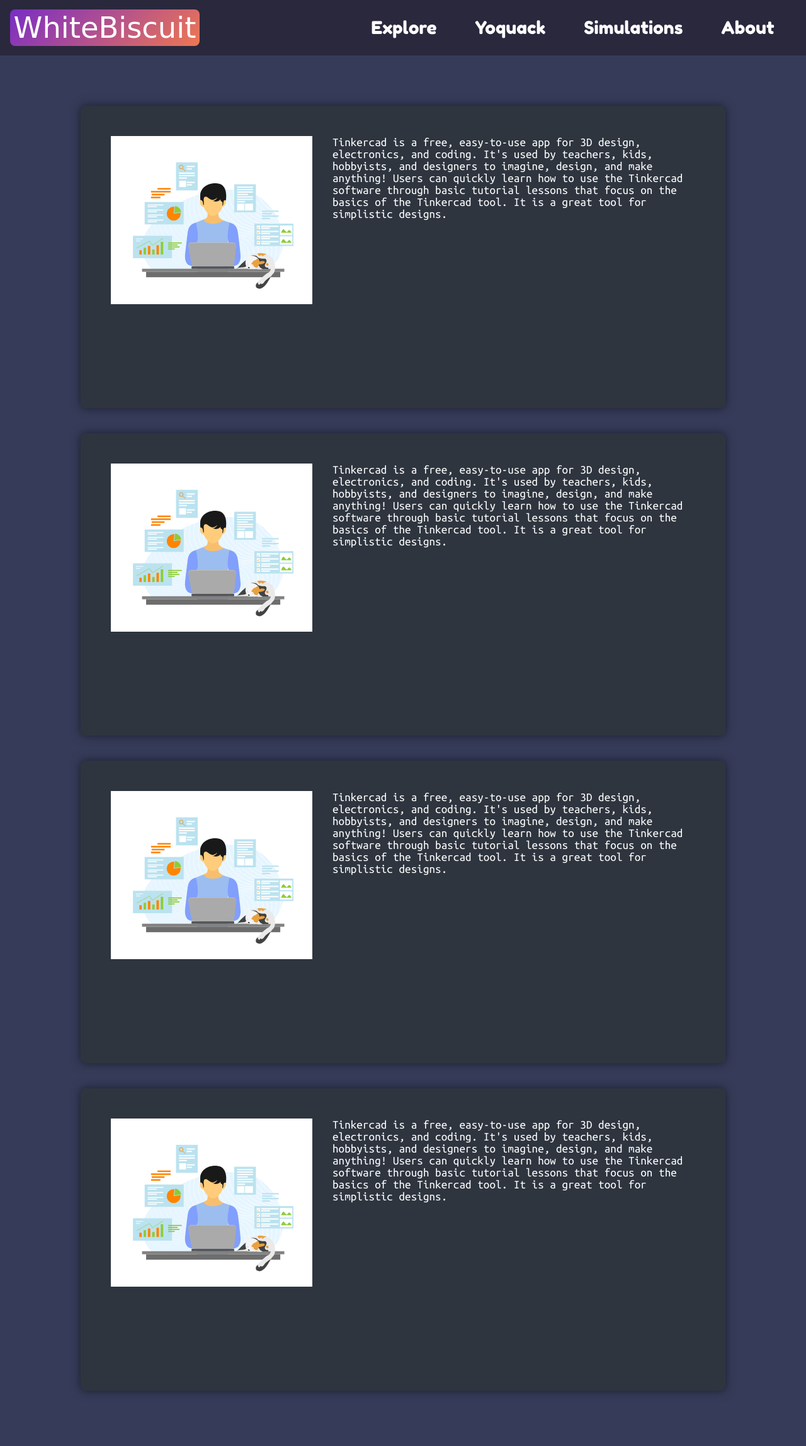
After one commit to Naman-Biswajit/Dumb-Team-project, a Flask app: template templates/learn.html in a window 1280 px wide. The commit adds this page. Shown: the whole page at 63% size. Run offline with Flask 2, Linux system fonts and the light colour scheme; the template is opened without the code that fills it, so the values that code supplies are empty; some libraries are stand-ins or nearby versions; some web fonts are replaced.

Commit message:
initalized learn page and added basic structure

```diff
--- a/app.py
+++ b/app.py
@@ -18,6 +18,9 @@
 def planner():
     return render_template('planner.html', explore="active")
 
+@app.route('/learn')
+def learn():
+    return render_template('learn.html', explore="active")
 
 @app.errorhandler(404)
 def page_not_found(e):
--- /dev/null
+++ b/static/css/learn.css
@@ -0,0 +1,47 @@
+@import url('https://fonts.googleapis.com/css2?family=Ubuntu+Mono&display=swap');
+
+:root {
+    --text-font: "Ubuntu Mono", monospace;
+	--bg: #363b59;
+	--inner: #2e353f;
+	--shadow: #00000080;
+}
+
+body {
+    font-family: var(--text-font);
+    color: white;
+    background: var(--bg);
+}
+
+.super-container {
+    width: 100%;
+    height: 100%;
+    font-size: 1.2rem;
+}
+
+.box-card {
+    margin: 5vh auto;
+    display: flex;
+    max-width: 80vw;
+    background: var(--inner);
+	box-shadow: var(--shadow) 0 0 15px;
+    border-radius: 7px;
+    padding: 3rem;
+    justify-content: space-between;
+    height: 60vh;
+}
+
+.img {
+    height: 25vh;
+    width: 25vw;
+}
+
+.text {
+    width: 45vw;
+}
+
+.main-container {
+    margin: 10vh auto;
+    width: 90vw;
+    padding: 3rem;
+}
--- a/templates/base.html
+++ b/templates/base.html
@@ -29,7 +29,7 @@
 
         <ul id="navbar-ul">
             <li><a class="{{explore}}" href="/">Explore</a></li>
-            <li><a class="{{learn}}" href="/">Learn</a></li>
+            <li><a class="{{learn}}" href="/">Yoquack</a></li>
             <li><a class="{{simulations}}" href="/">Simulations</a></li>
             <li><a class="{{about}}" href="/">About</a></li>
         </ul>
--- a/templates/explore.html
+++ b/templates/explore.html
@@ -34,7 +34,7 @@
           <img src="/static/svg/laptop-guy.svg" alt="img" />
         </div>
         <div class="text-container">
-          <h2 class="text-header">Text-Header</h2>
+          <h2 class="text-header">Learn tools</h2>
           <p class="text-body">
             Lorem ipsum dolor sit amet, consectetur adipisicing elit. Ipsam
             laboriosam tempora sit officiis esse eum quibusdam reiciendis saepe
@@ -42,7 +42,7 @@
             quae ab praesentium ea amet, obcaecati iste atque dolor asperiores
             harum. Dolores, voluptas! Blanditiis.
           </p>
-          <a class="btn" href="/">yoquack</a>
+          <a class="btn" href="/learn">Checkout</a>
         </div>
       </div>
     </div>
--- /dev/null
+++ b/templates/learn.html
@@ -0,0 +1,64 @@
+{% extends "base.html" %}
+{% block head %}
+<title>Tools for your learning</title>
+<link rel="stylesheet" href="/static/css/learn.css">
+{% endblock %}
+
+{% block body %}
+<section class="super-container">
+    <div class="main-container">
+        <div class="box-card">
+            <div class="img"><img src="/static/svg/laptop-guy.svg" alt="img"></div>
+            <div class="text">
+                <p> Tinkercad is a free, easy-to-use app for 3D design, electronics, and coding. It's used by teachers,
+                    kids, hobbyists,
+                    and designers to imagine, design, and make anything! Users can quickly learn how to use the Tinkercad
+                    software
+                    through basic tutorial lessons that focus on the basics of the Tinkercad tool. It is a great tool for
+                    simplistic
+                    designs.
+                </p>
+            </div>
+        </div>
+        <div class="box-card">
+            <div class="img"><img src="/static/svg/laptop-guy.svg" alt="img"></div>
+            <div class="text">
+                <p> Tinkercad is a free, easy-to-use app for 3D design, electronics, and coding. It's used by teachers,
+                    kids, hobbyists,
+                    and designers to imagine, design, and make anything! Users can quickly learn how to use the Tinkercad
+                    software
+                    through basic tutorial lessons that focus on the basics of the Tinkercad tool. It is a great tool for
+                    simplistic
+                    designs.
+                </p>
+            </div>
+        </div>
+        <div class="box-card">
+            <div class="img"><img src="/static/svg/laptop-guy.svg" alt="img"></div>
+            <div class="text">
+                <p> Tinkercad is a free, easy-to-use app for 3D design, electronics, and coding. It's used by teachers,
+                    kids, hobbyists,
+                    and designers to imagine, design, and make anything! Users can quickly learn how to use the Tinkercad
+                    software
+                    through basic tutorial lessons that focus on the basics of the Tinkercad tool. It is a great tool for
+                    simplistic
+                    designs.
+                </p>
+            </div>
+        </div>
+        <div class="box-card">
+            <div class="img"><img src="/static/svg/laptop-guy.svg" alt="img"></div>
+            <div class="text">
+                <p> Tinkercad is a free, easy-to-use app for 3D design, electronics, and coding. It's used by teachers,
+                    kids, hobbyists,
+                    and designers to imagine, design, and make anything! Users can quickly learn how to use the Tinkercad
+                    software
+                    through basic tutorial lessons that focus on the basics of the Tinkercad tool. It is a great tool for
+                    simplistic
+                    designs.
+                </p>
+            </div>
+        </div>
+    </div>
+</section>
+{% endblock %}
```
